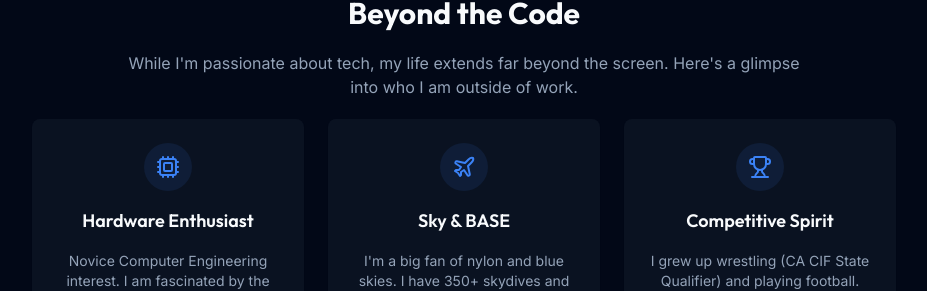
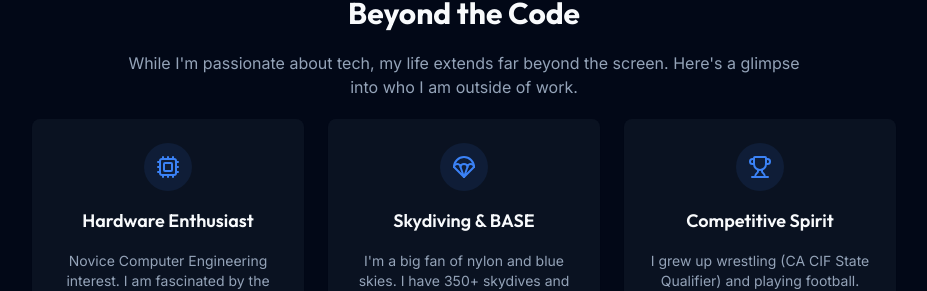
Before and after one commit to masonakdev/developer-portfolio, a React (Vite) app in the folder apps/portfolio/: page / in a window 1280 px wide. Shown: the part 2531-2822 px from the top of the page, without its empty margins (176-1103 px from the left). Built offline with nearby package versions, Linux system fonts and the light colour scheme; no server answers.

Commit message:
style: change sky interest to skydiving & base

```diff
--- a/apps/portfolio/src/components/sections/Interests.tsx
+++ b/apps/portfolio/src/components/sections/Interests.tsx
@@ -1,7 +1,8 @@
 import React from 'react';
 import { Card, CardContent } from '@/components/ui/card';
 import { Badge } from '@/components/ui/badge';
-import { Cpu, Plane, Trophy, Mountain, Globe, Camera } from 'lucide-react';
+import { Cpu, Trophy, Mountain, Globe, Camera } from 'lucide-react';
+import { ParachuteIcon } from '@/components/ui/ParachuteIcon';
 
 const personalHighlights = [
     {
@@ -10,8 +11,8 @@ const personalHighlights = [
         description: 'Novice Computer Engineering interest. I am fascinated by the physical layer of computing.',
     },
     {
-        icon: <Plane className="h-6 w-6" />,
-        title: 'Sky & BASE',
+        icon: <ParachuteIcon className="h-6 w-6" />,
+        title: 'Skydiving & BASE',
         description: 'I\'m a big fan of nylon and blue skies. I have 350+ skydives and 100+ BASE jumps.',
     },
     {
```
